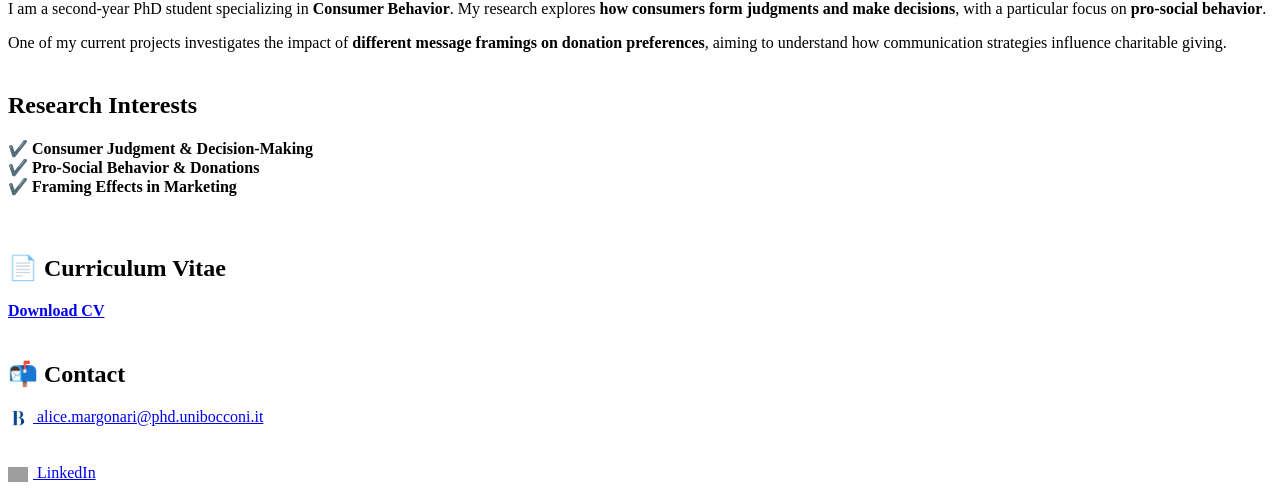
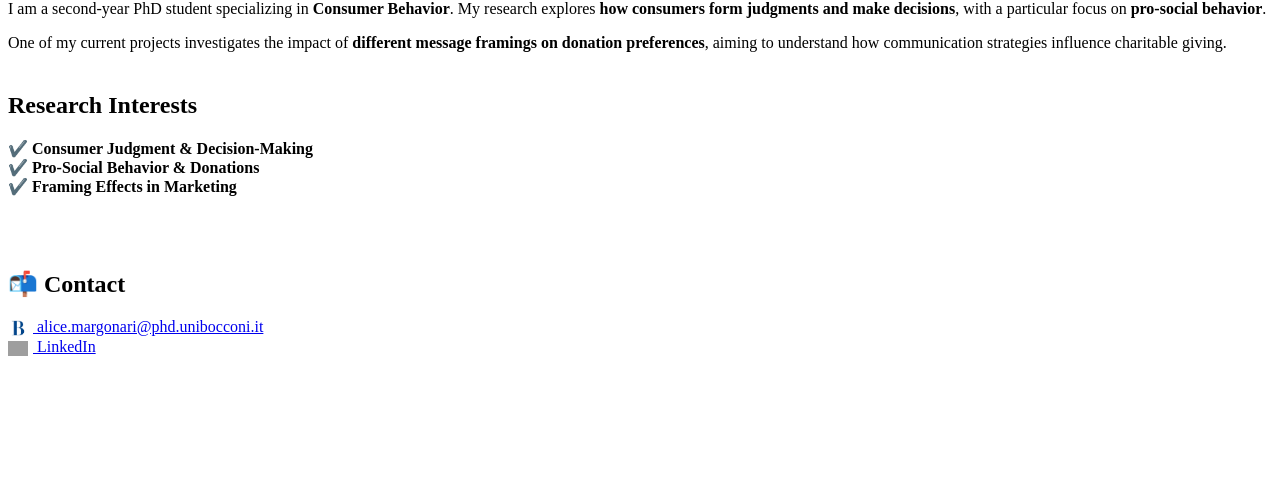
Before and after one commit to AliceMargonari/alicemargonari.github.io, a Jekyll site: the page built from index.md, in a window 1280 px wide. Shown: the part 452-950 px from the top of the page. Built offline with Jekyll 4.4.1, drawn with Linux system fonts in a browser that asks for light colours; after the commit the page ends 900 px from its top, so only the background shows below that; grey boxes are pictures that could not be loaded.

Commit message:
Update index.md

```diff
--- a/index.md
+++ b/index.md
@@ -37,9 +37,7 @@ One of my current projects investigates the impact of **different message framin
 ✔️ **Consumer Judgment & Decision-Making**
 ✔️ **Pro-Social Behavior & Donations**
 ✔️ **Framing Effects in Marketing**
-&nbsp;
-## 📄 Curriculum Vitae
-**[Download CV](cv.pdf)**
+
 &nbsp;
 ## **📬 Contact**
 <a href="mailto:alice.margonari@phd.unibocconi.it">
@@ -49,7 +47,6 @@ One of my current projects investigates the impact of **different message framin
          style="vertical-align: middle; margin-right: 5px;">
     alice.margonari@phd.unibocconi.it
 </a>
-<br>
 <a href="https://www.linkedin.com/in/alice-margonari/" target="_blank">
     <img src="https://upload.wikimedia.org/wikipedia/commons/c/ca/LinkedIn_logo_initials.png"
          alt="LinkedIn"
```
